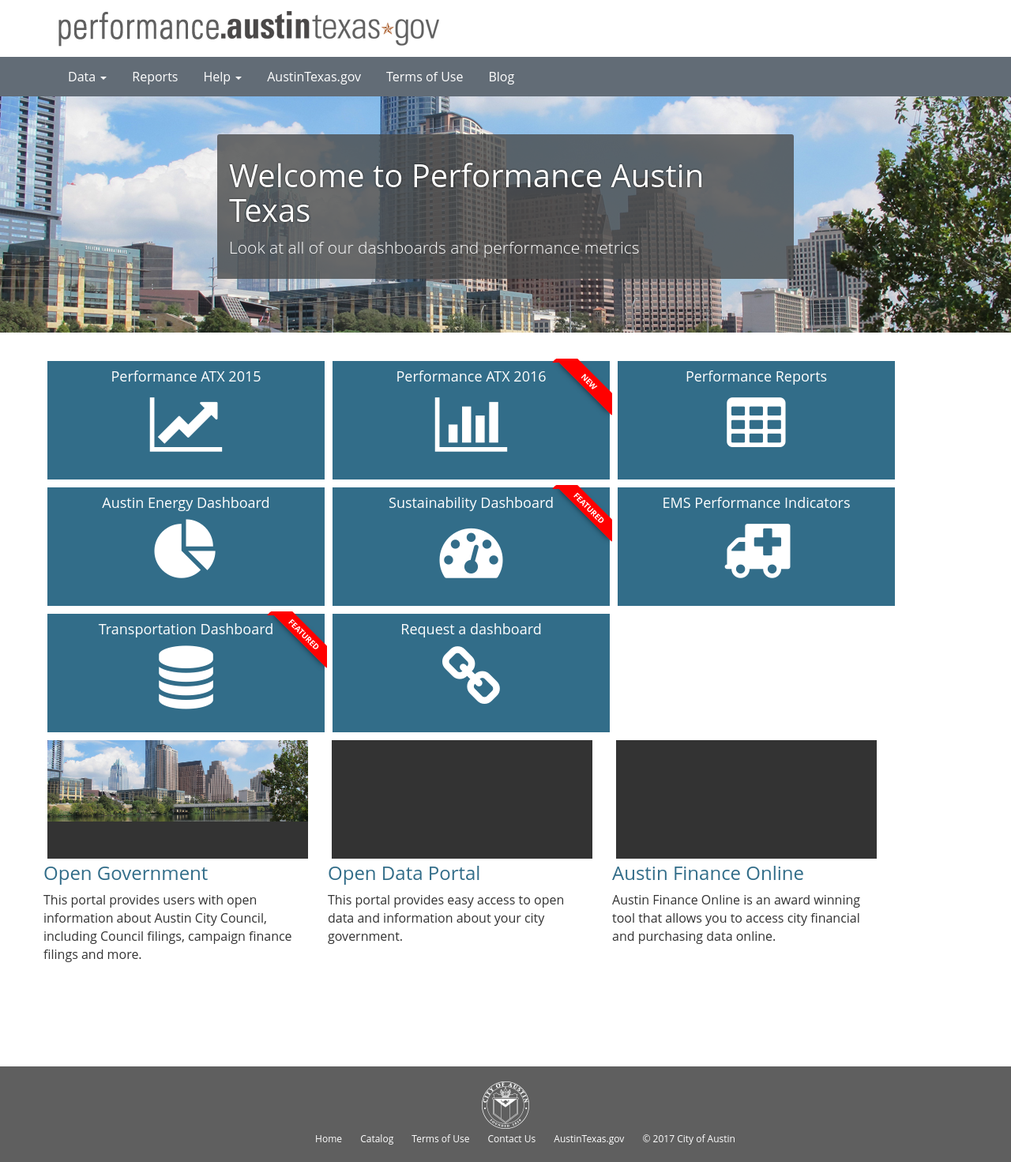
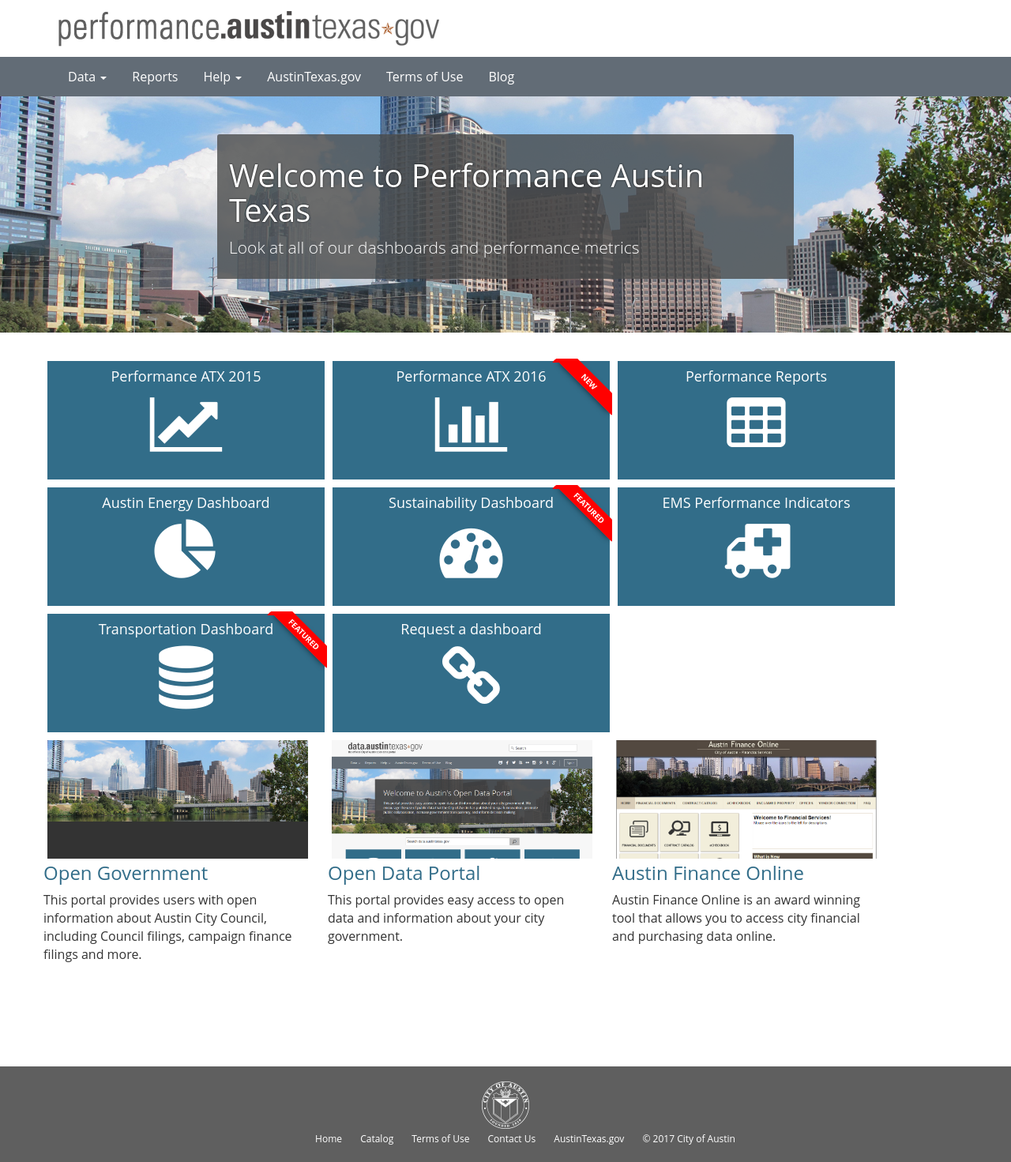
Before and after one commit to thuzarwin/PerformanceATX, a Jekyll site: the page built from index.md, in a window 1280 px wide. Shown: the whole page at 79% size. Built offline with Jekyll 4.4.1, drawn with Linux system fonts in a browser that asks for light colours; nearby versions of some CDN libraries; some web fonts are replaced.

Commit message:
Update custom.css

```diff
--- a/components/css/custom.css
+++ b/components/css/custom.css
@@ -59,7 +59,7 @@ html {
 }
 
 .homepage-button-row2 {
-    background-image: url("../components/images/OpenData.png");
+    background-image: url("../images/OpenData.PNG");
     background-size: 100%;
     background-repeat: no-repeat;
     color: #fff;
@@ -68,7 +68,7 @@ html {
 }
 
 .homepage-button-row3 {
-    background-image: url("../compontents/images/AustinFinance.PNG");
+    background-image: url("../images/AustinFinance.PNG");
     background-size: 100%;
     background-repeat: no-repeat;
     color: #fff;
```
